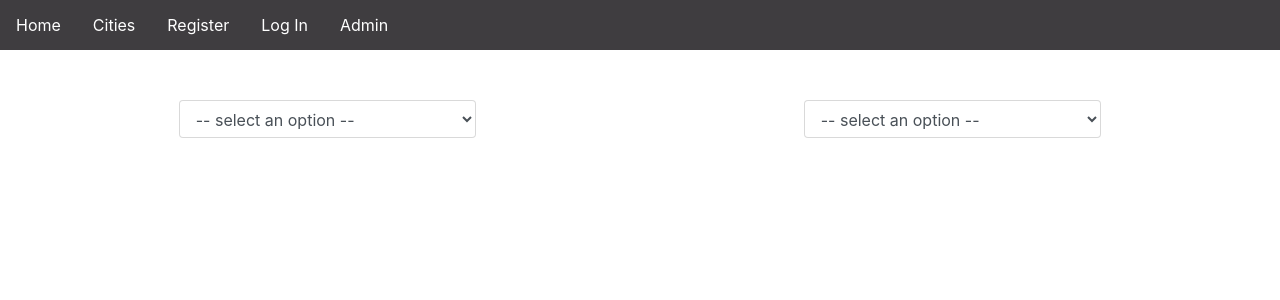
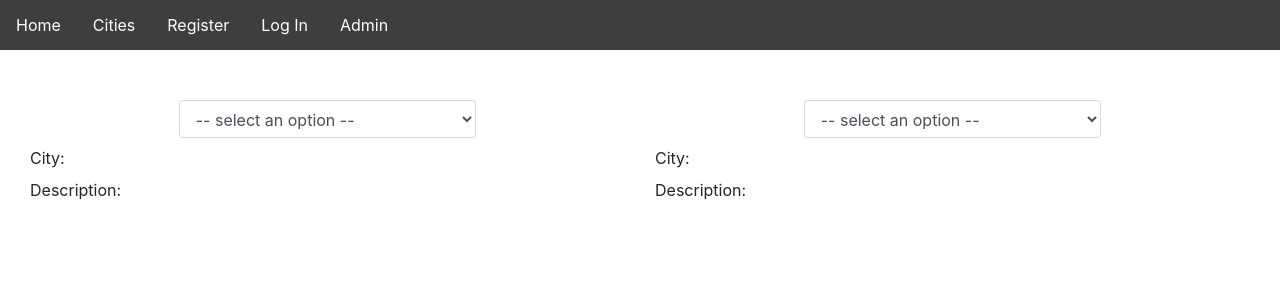
Before and after one commit to jiashengc/IFB299, a Django app: a page that uses smartcity/templates/compare_location/compare.html in a window 1280 px wide. Shown: the top 300 px of the page. Run offline with Django 3.2, Linux system fonts and the light colour scheme; data comes from the database, SQL or seed files in the repository; parts of the project's set-up code (start-up, migrations or seed data) failed here and were passed over; some libraries are stand-ins or nearby versions.

Commit message:
Comparison code

```diff
--- a/smartcity/templates/compare_location/compare.html
+++ b/smartcity/templates/compare_location/compare.html
@@ -11,16 +11,30 @@
     <div class="container-fluid">
         <div class="row location-compare">
 
-            <div class="col-6">
-                <select class="form-control location-chooser" id="left-chooser">
+            <div class="col-6 location-column">
+                <select class="form-control location-chooser" id="left-chooser" onchange="changeLocation(0)">
                     <option disabled selected value> -- select an option -- </option>
                 </select>
+                <h2 class="name"></h2>
+                <h5 class="type"></h5>
+
+                <span>City:</span>
+                <h3 class="city"></h3>
+                <span>Description:</span>
+                <p class="desc"></p>
             </div>
 
-            <div class="col-6">
-                <select class="form-control location-chooser" id="right-chooser">
+            <div class="col-6 location-column">
+                <select class="form-control location-chooser" id="right-chooser" onchange="changeLocation(1)">
                     <option disabled selected value> -- select an option -- </option>
                 </select>
+                <h2 class="name"></h2>
+                <h5 class="type"></h5>
+
+                <span>City:</span>
+                <h3 class="city"></h3>
+                <span>Description:</span>
+                <p class="desc"></p>
             </div>
 
         </div>
@@ -44,7 +58,8 @@
 
     optionString = "";
     for (let i = 0; i < locations.length; i++) {
-        optionString += "<option value=" + locations[i].pk + ">" + locations[i].fields.name + "</option>";
+        locations[i].fields.city -= 1;
+        optionString += "<option value=" + (locations[i].pk - 1) + ">" + locations[i].fields.name + "</option>";
     }
 
     let choosers = document.getElementsByClassName("location-chooser");
@@ -52,6 +67,45 @@
         choosers[i].innerHTML += optionString;
     }
 
+    const changeLocation = function(val) {
+        let selectorContainer = choosers[val];
+        let compareContainer = document.getElementsByClassName("location-column")[val];
+
+        let selectedValue = selectorContainer.options[selectorContainer.selectedIndex].value;
+
+        let nameDiv = compareContainer.getElementsByClassName("name")[0];
+        let typeDiv = compareContainer.getElementsByClassName("type")[0];
+        let cityDiv = compareContainer.getElementsByClassName("city")[0];
+        let descDiv = compareContainer.getElementsByClassName("desc")[0];
+
+        let curLoc = locations[val];
+        let name = curLoc.fields.name;
+        let type = returnType(curLoc.fields.type);
+        let city = cities[curLoc.fields.city].fields.name;
+        let desc = curLoc.fields.description;
+
+        // Append the data
+        nameDiv.innerHTML = name;
+        typeDiv.innerHTML = type;
+        cityDiv.innerHTML = city;
+        descDiv.innerHTML = desc;
+    }
+
+    const returnType = function(code) {
+        let type = {
+            "CL": "Colleges",
+            "LI": "Libraries",
+            "IN": "Industries",
+            "HO": "Hotels",
+            "ZO": "Zoos",
+            "MU": "Museums",
+            "RE": "Restaurants",
+            "MA": "Malls",
+            "PA": "Parks"
+        };
+
+        return type[code];
+    }
 </script>
 </html>
 {% endblock %}
```
